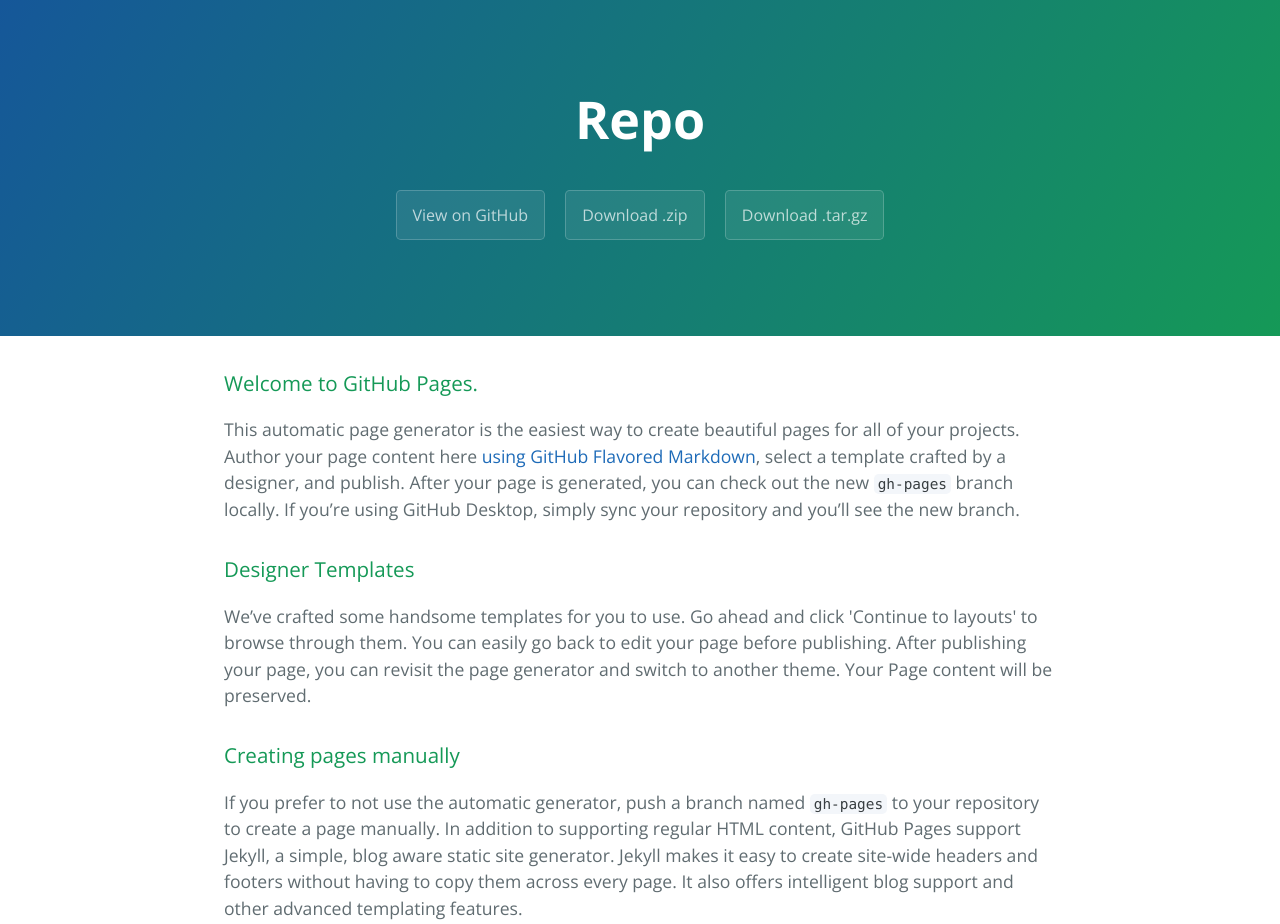
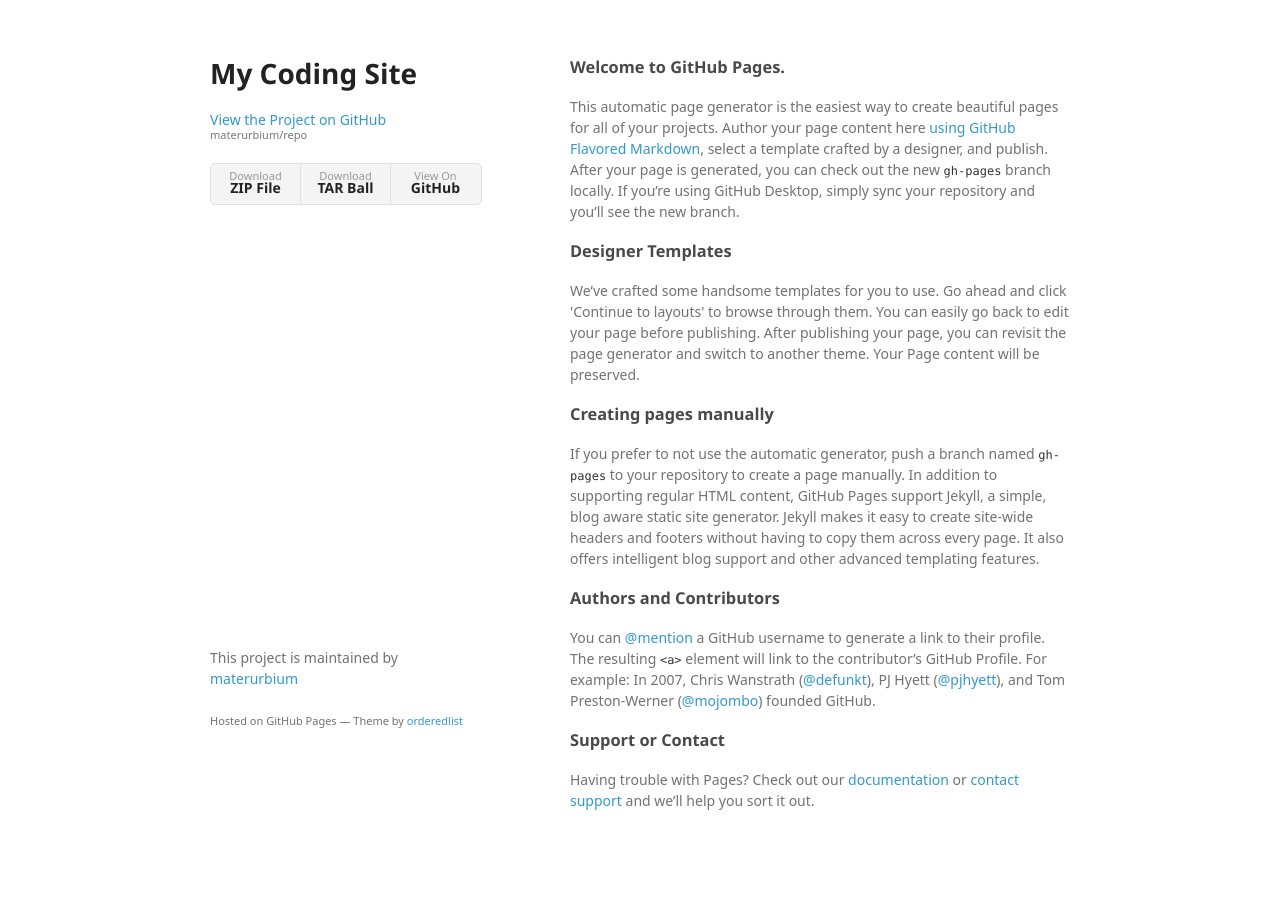
Before and after one commit to materurbium/repo, a plain HTML site: page index.html in a window 1280 px wide. Shown: the top 924 px of the page. After the commit the page ends 881 px from the top, so only its background shows below. Drawn offline with nearby package versions, Linux system fonts and the light colour scheme; a web font is replaced by a local one.

```diff
--- a/index.html
+++ b/index.html
@@ -1,25 +1,34 @@
-<!DOCTYPE html>
-<html lang="en-us">
+<!doctype html>
+<html>
   <head>
-    <meta charset="UTF-8">
-    <title>Repo by materurbium</title>
-    <meta name="viewport" content="width=device-width, initial-scale=1">
-    <link rel="stylesheet" type="text/css" href="stylesheets/normalize.css" media="screen">
-    <link href='https://fonts.googleapis.com/css?family=Open+Sans:400,700' rel='stylesheet' type='text/css'>
-    <link rel="stylesheet" type="text/css" href="stylesheets/stylesheet.css" media="screen">
-    <link rel="stylesheet" type="text/css" href="stylesheets/github-light.css" media="screen">
+    <meta charset="utf-8">
+    <meta http-equiv="X-UA-Compatible" content="chrome=1">
+    <title>My Coding Site by materurbium</title>
+
+    <link rel="stylesheet" href="stylesheets/styles.css">
+    <link rel="stylesheet" href="stylesheets/github-light.css">
+    <meta name="viewport" content="width=device-width">
+    <!--[if lt IE 9]>
+    <script src="//html5shiv.googlecode.com/svn/trunk/html5.js"></script>
+    <![endif]-->
   </head>
   <body>
-    <section class="page-header">
-      <h1 class="project-name">Repo</h1>
-      <h2 class="project-tagline"></h2>
-      <a href="https://github.com/materurbium/repo" class="btn">View on GitHub</a>
-      <a href="https://github.com/materurbium/repo/zipball/master" class="btn">Download .zip</a>
-      <a href="https://github.com/materurbium/repo/tarball/master" class="btn">Download .tar.gz</a>
-    </section>
+    <div class="wrapper">
+      <header>
+        <h1>My Coding Site</h1>
+        <p></p>
 
-    <section class="main-content">
-      <h3>
+        <p class="view"><a href="https://github.com/materurbium/repo">View the Project on GitHub <small>materurbium/repo</small></a></p>
+
+
+        <ul>
+          <li><a href="https://github.com/materurbium/repo/zipball/master">Download <strong>ZIP File</strong></a></li>
+          <li><a href="https://github.com/materurbium/repo/tarball/master">Download <strong>TAR Ball</strong></a></li>
+          <li><a href="https://github.com/materurbium/repo">View On <strong>GitHub</strong></a></li>
+        </ul>
+      </header>
+      <section>
+        <h3>
 <a id="welcome-to-github-pages" class="anchor" href="#welcome-to-github-pages" aria-hidden="true"><span aria-hidden="true" class="octicon octicon-link"></span></a>Welcome to GitHub Pages.</h3>
 
 <p>This automatic page generator is the easiest way to create beautiful pages for all of your projects. Author your page content here <a href="https://guides.github.com/features/mastering-markdown/">using GitHub Flavored Markdown</a>, select a template crafted by a designer, and publish. After your page is generated, you can check out the new <code>gh-pages</code> branch locally. If you’re using GitHub Desktop, simply sync your repository and you’ll see the new branch.</p>
@@ -43,15 +52,13 @@
 <a id="support-or-contact" class="anchor" href="#support-or-contact" aria-hidden="true"><span aria-hidden="true" class="octicon octicon-link"></span></a>Support or Contact</h3>
 
 <p>Having trouble with Pages? Check out our <a href="https://help.github.com/pages">documentation</a> or <a href="https://github.com/contact">contact support</a> and we’ll help you sort it out.</p>
-
-      <footer class="site-footer">
-        <span class="site-footer-owner"><a href="https://github.com/materurbium/repo">Repo</a> is maintained by <a href="https://github.com/materurbium">materurbium</a>.</span>
-
-        <span class="site-footer-credits">This page was generated by <a href="https://pages.github.com">GitHub Pages</a> using the <a href="https://github.com/jasonlong/cayman-theme">Cayman theme</a> by <a href="https://twitter.com/jasonlong">Jason Long</a>.</span>
+      </section>
+      <footer>
+        <p>This project is maintained by <a href="https://github.com/materurbium">materurbium</a></p>
+        <p><small>Hosted on GitHub Pages &mdash; Theme by <a href="https://github.com/orderedlist">orderedlist</a></small></p>
       </footer>
-
-    </section>
-
+    </div>
+    <script src="javascripts/scale.fix.js"></script>
 
   </body>
 </html>
--- /dev/null
+++ b/javascripts/scale.fix.js
@@ -0,0 +1,17 @@
+var metas = document.getElementsByTagName('meta');
+var i;
+if (navigator.userAgent.match(/iPhone/i)) {
+  for (i=0; i<metas.length; i++) {
+    if (metas[i].name == "viewport") {
+      metas[i].content = "width=device-width, minimum-scale=1.0, maximum-scale=1.0";
+    }
+  }
+  document.addEventListener("gesturestart", gestureStart, false);
+}
+function gestureStart() {
+  for (i=0; i<metas.length; i++) {
+    if (metas[i].name == "viewport") {
+      metas[i].content = "width=device-width, minimum-scale=0.25, maximum-scale=1.6";
+    }
+  }
+}
--- /dev/null
+++ b/stylesheets/styles.css
@@ -0,0 +1,324 @@
+@font-face {
+  font-family: 'Noto Sans';
+  font-weight: 400;
+  font-style: normal;
+  src: url('../fonts/Noto-Sans-regular/Noto-Sans-regular.eot');
+  src: url('../fonts/Noto-Sans-regular/Noto-Sans-regular.eot?#iefix') format('embedded-opentype'),
+       local('Noto Sans'),
+       local('Noto-Sans-regular'),
+       url('../fonts/Noto-Sans-regular/Noto-Sans-regular.woff2') format('woff2'),
+       url('../fonts/Noto-Sans-regular/Noto-Sans-regular.woff') format('woff'),
+       url('../fonts/Noto-Sans-regular/Noto-Sans-regular.ttf') format('truetype'),
+       url('../fonts/Noto-Sans-regular/Noto-Sans-regular.svg#NotoSans') format('svg');
+}
+
+@font-face {
+  font-family: 'Noto Sans';
+  font-weight: 700;
+  font-style: normal;
+  src: url('../fonts/Noto-Sans-700/Noto-Sans-700.eot');
+  src: url('../fonts/Noto-Sans-700/Noto-Sans-700.eot?#iefix') format('embedded-opentype'),
+       local('Noto Sans Bold'),
+       local('Noto-Sans-700'),
+       url('../fonts/Noto-Sans-700/Noto-Sans-700.woff2') format('woff2'),
+       url('../fonts/Noto-Sans-700/Noto-Sans-700.woff') format('woff'),
+       url('../fonts/Noto-Sans-700/Noto-Sans-700.ttf') format('truetype'),
+       url('../fonts/Noto-Sans-700/Noto-Sans-700.svg#NotoSans') format('svg');
+}
+
+@font-face {
+  font-family: 'Noto Sans';
+  font-weight: 400;
+  font-style: italic;
+  src: url('../fonts/Noto-Sans-italic/Noto-Sans-italic.eot');
+  src: url('../fonts/Noto-Sans-italic/Noto-Sans-italic.eot?#iefix') format('embedded-opentype'),
+       local('Noto Sans Italic'),
+       local('Noto-Sans-italic'),
+       url('../fonts/Noto-Sans-italic/Noto-Sans-italic.woff2') format('woff2'),
+       url('../fonts/Noto-Sans-italic/Noto-Sans-italic.woff') format('woff'),
+       url('../fonts/Noto-Sans-italic/Noto-Sans-italic.ttf') format('truetype'),
+       url('../fonts/Noto-Sans-italic/Noto-Sans-italic.svg#NotoSans') format('svg');
+}
+
+@font-face {
+  font-family: 'Noto Sans';
+  font-weight: 700;
+  font-style: italic;
+  src: url('../fonts/Noto-Sans-700italic/Noto-Sans-700italic.eot');
+  src: url('../fonts/Noto-Sans-700italic/Noto-Sans-700italic.eot?#iefix') format('embedded-opentype'),
+       local('Noto Sans Bold Italic'),
+       local('Noto-Sans-700italic'),
+       url('../fonts/Noto-Sans-700italic/Noto-Sans-700italic.woff2') format('woff2'),
+       url('../fonts/Noto-Sans-700italic/Noto-Sans-700italic.woff') format('woff'),
+       url('../fonts/Noto-Sans-700italic/Noto-Sans-700italic.ttf') format('truetype'),
+       url('../fonts/Noto-Sans-700italic/Noto-Sans-700italic.svg#NotoSans') format('svg');
+}
+
+body {
+  background-color: #fff;
+  padding:50px;
+  font: 14px/1.5 "Noto Sans", "Helvetica Neue", Helvetica, Arial, sans-serif;
+  color:#727272;
+  font-weight:400;
+}
+
+h1, h2, h3, h4, h5, h6 {
+  color:#222;
+  margin:0 0 20px;
+}
+
+p, ul, ol, table, pre, dl {
+  margin:0 0 20px;
+}
+
+h1, h2, h3 {
+  line-height:1.1;
+}
+
+h1 {
+  font-size:28px;
+}
+
+h2 {
+  color:#393939;
+}
+
+h3, h4, h5, h6 {
+  color:#494949;
+}
+
+a {
+  color:#39c;
+  text-decoration:none;
+}
+
+a:hover {
+  color:#069;
+}
+
+a small {
+  font-size:11px;
+  color:#777;
+  margin-top:-0.3em;
+  display:block;
+}
+
+a:hover small {
+  color:#777;
+}
+
+.wrapper {
+  width:860px;
+  margin:0 auto;
+}
+
+blockquote {
+  border-left:1px solid #e5e5e5;
+  margin:0;
+  padding:0 0 0 20px;
+  font-style:italic;
+}
+
+code, pre {
+  font-family:Monaco, Bitstream Vera Sans Mono, Lucida Console, Terminal, Consolas, Liberation Mono, DejaVu Sans Mono, Courier New, monospace;
+  color:#333;
+  font-size:12px;
+}
+
+pre {
+  padding:8px 15px;
+  background: #f8f8f8;
+  border-radius:5px;
+  border:1px solid #e5e5e5;
+  overflow-x: auto;
+}
+
+table {
+  width:100%;
+  border-collapse:collapse;
+}
+
+th, td {
+  text-align:left;
+  padding:5px 10px;
+  border-bottom:1px solid #e5e5e5;
+}
+
+dt {
+  color:#444;
+  font-weight:700;
+}
+
+th {
+  color:#444;
+}
+
+img {
+  max-width:100%;
+}
+
+header {
+  width:270px;
+  float:left;
+  position:fixed;
+  -webkit-font-smoothing:subpixel-antialiased;
+}
+
+header ul {
+  list-style:none;
+  height:40px;
+  padding:0;
+  background: #f4f4f4;
+  border-radius:5px;
+  border:1px solid #e0e0e0;
+  width:270px;
+}
+
+header li {
+  width:89px;
+  float:left;
+  border-right:1px solid #e0e0e0;
+  height:40px;
+}
+
+header li:first-child a {
+  border-radius:5px 0 0 5px;
+}
+
+header li:last-child a {
+  border-radius:0 5px 5px 0;
+}
+
+header ul a {
+  line-height:1;
+  font-size:11px;
+  color:#999;
+  display:block;
+  text-align:center;
+  padding-top:6px;
+  height:34px;
+}
+
+header ul a:hover {
+  color:#999;
+}
+
+header ul a:active {
+  background-color:#f0f0f0;
+}
+
+strong {
+  color:#222;
+  font-weight:700;
+}
+
+header ul li + li + li {
+  border-right:none;
+  width:89px;
+}
+
+header ul a strong {
+  font-size:14px;
+  display:block;
+  color:#222;
+}
+
+section {
+  width:500px;
+  float:right;
+  padding-bottom:50px;
+}
+
+small {
+  font-size:11px;
+}
+
+hr {
+  border:0;
+  background:#e5e5e5;
+  height:1px;
+  margin:0 0 20px;
+}
+
+footer {
+  width:270px;
+  float:left;
+  position:fixed;
+  bottom:50px;
+  -webkit-font-smoothing:subpixel-antialiased;
+}
+
+@media print, screen and (max-width: 960px) {
+
+  div.wrapper {
+    width:auto;
+    margin:0;
+  }
+
+  header, section, footer {
+    float:none;
+    position:static;
+    width:auto;
+  }
+
+  header {
+    padding-right:320px;
+  }
+
+  section {
+    border:1px solid #e5e5e5;
+    border-width:1px 0;
+    padding:20px 0;
+    margin:0 0 20px;
+  }
+
+  header a small {
+    display:inline;
+  }
+
+  header ul {
+    position:absolute;
+    right:50px;
+    top:52px;
+  }
+}
+
+@media print, screen and (max-width: 720px) {
+  body {
+    word-wrap:break-word;
+  }
+
+  header {
+    padding:0;
+  }
+
+  header ul, header p.view {
+    position:static;
+  }
+
+  pre, code {
+    word-wrap:normal;
+  }
+}
+
+@media print, screen and (max-width: 480px) {
+  body {
+    padding:15px;
+  }
+
+  header ul {
+    width:99%;
+  }
+
+  header li, header ul li + li + li {
+    width:33%;
+  }
+}
+
+@media print {
+  body {
+    padding:0.4in;
+    font-size:12pt;
+    color:#444;
+  }
+}
```
Also changed, not shown: params.json (+1 -1 lines).
